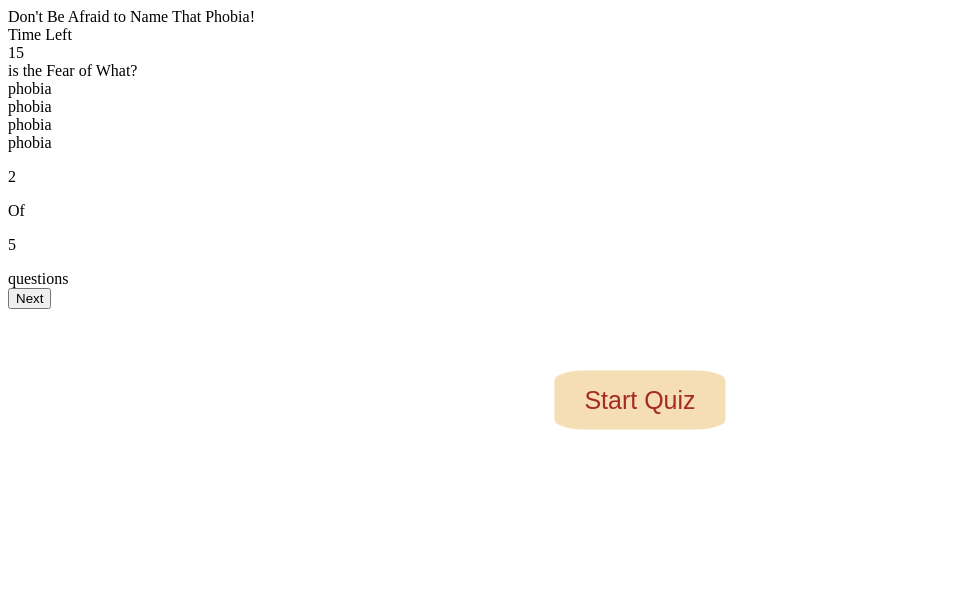
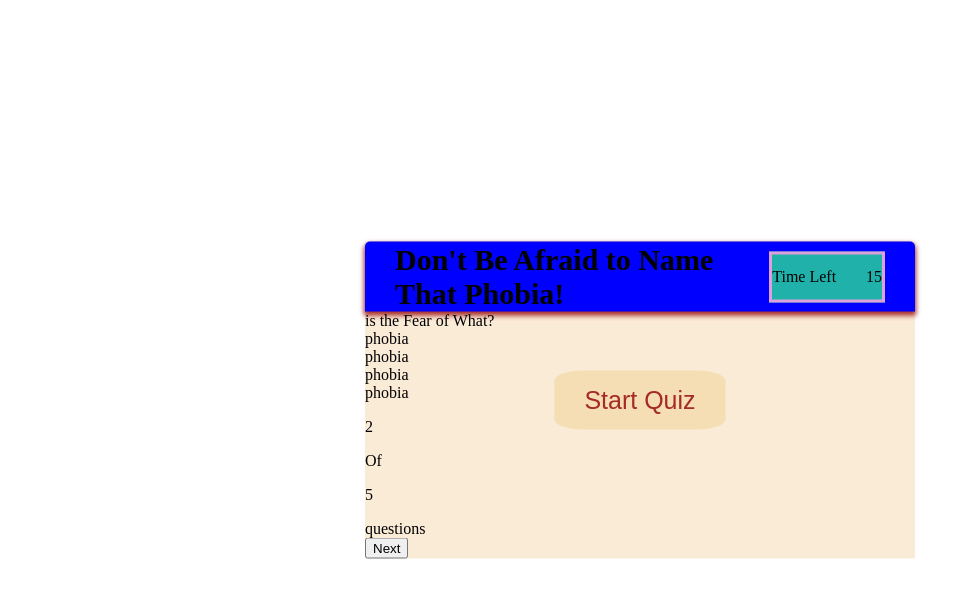
Before and after one commit to NatalyaCo/Making-a-Quiz-Hw-Wk-4, a plain HTML site: page index.html in a window 1280 px wide. Shown: the whole page, without its empty margins (0-975 px from the left). Drawn offline with Linux system fonts and the light colour scheme.

Commit message:
styling quiz box content in css

```diff
--- a/assets/CSS/style.css
+++ b/assets/CSS/style.css
@@ -4,8 +4,40 @@
 }
 
 
+.quiz_box {
+    position: absolute;
+    top: 50%;
+    left: 50%;
+    transform: translate(-50%, -50%);
+    width: 550px;
+    background: antiquewhite;
+}
 
+.quiz_box header {
+    height: 70px;
+    padding: 0 30px;
+    background: blue;
+    display: flex;
+    align-items: center;
+    justify-content: space-between;
+    border-radius: 5px 5px 0 0;
+    box-shadow: 0px 3px 5px 1px brown;
+}
 
+.quiz_box header .title{
+    font-size: 30px;
+    font-weight: 600;
+}
+
+.quiz_box header .timer{
+    display: flex;
+    align-items: center;
+    justify-content: space-between;
+    width: 145px;
+    height: 45px;
+    background: lightseagreen;
+    border: 3px solid plum;
+}
 .start_btn button {
     position: absolute;
     top: 50%;
```
